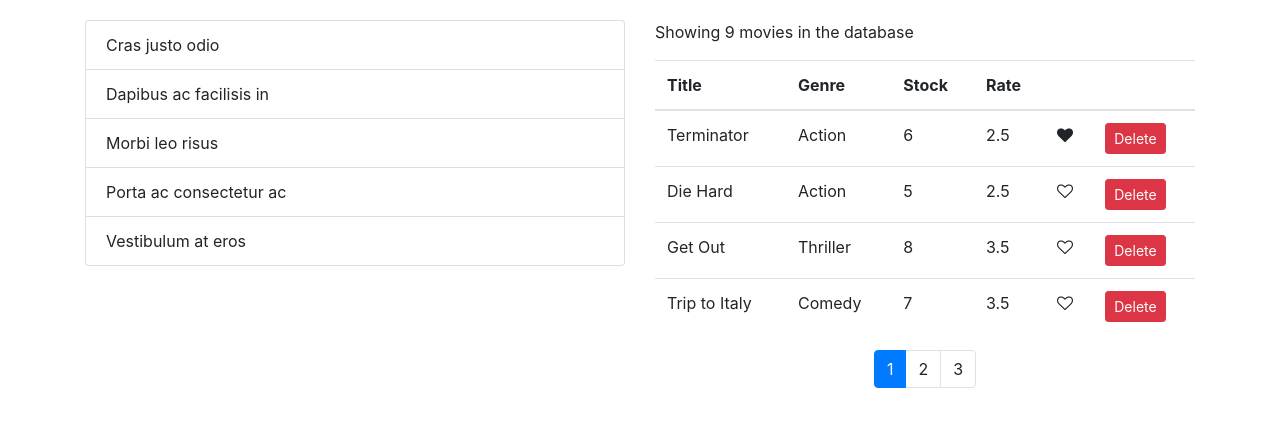
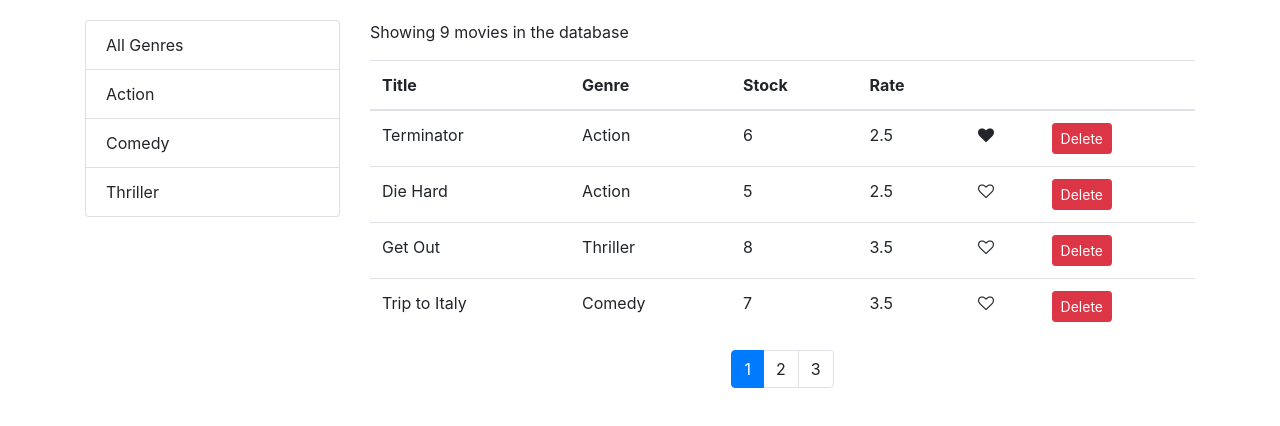
Before and after one commit to Bilal898/mosh-react, a React (Create React App) app: page /movies in a window 1280 px wide. Shown: the top 426 px of the page. Built offline with nearby package versions, Linux system fonts and the light colour scheme.

Commit message:
lesson 79. genre selection

```diff
--- /dev/null
+++ b/src/components/common/listGroup.jsx
@@ -0,0 +1,23 @@
+import React from 'react'
+
+export const ListGroup = (props) => {
+    const { items, textProperty, valueProperty, onItemSelect, selectedItem } = props
+    return (
+        <ul className="list-group">
+            {items.map(item => (
+                <li key={item[valueProperty]}
+                className={item === selectedItem ? "list-group-item active " : "list-group-item"}
+                onClick={() => onItemSelect(item)}
+                >
+                {item[textProperty]}
+                </li>
+
+            ))}
+        </ul>
+    )
+}
+
+ListGroup.defaultProps = {
+    textProperty: 'name',
+    valueProperty: '_id'
+}
--- a/src/components/movies.jsx
+++ b/src/components/movies.jsx
@@ -1,19 +1,28 @@
 import React, { Component } from 'react'
 import { getMovies } from '../services/fakeMovieService'
 import { getGenres } from '../services/fakeGenreService'
-import Like from './common/like'
 import { Pagination } from './common/pagination';
 import { paginate } from '../utils/paginate'
 import { Genres } from './genres';
+import {ListGroup} from './common/listGroup'
+import { MoviesTable } from './moviesTable';
 export default class Movies extends Component {
 
     state = {
-        movies: getMovies(),
+        movies: [],
         pageSize: 4,
         currentPage: 1,
-        genres: getGenres()
+        genres: [],
+        selectedGenre: ''
     }
 
+    componentDidMount(){
+        const genres = [{ name: 'All Genres'}, ... getGenres()]
+        this.setState({
+            movies: getMovies(),
+            genres: genres
+        })
+    }
     handleDelete = (movie) => {
         this.setState({
             movies: this.state.movies.filter(m => (
@@ -33,62 +42,52 @@ export default class Movies extends Component {
     handlePageChange = page => {
         console.log('page', page);
         this.setState({
-            currentPage: page
+            currentPage: page,
+        })
+    }
+
+    handleGenreSelect = genre => {
+        // console.log(genre);
+        this.setState({
+            selectedGenre: genre,
+            currentPage: 1
         })
     }
     render() {
         const  count  = this.state.movies.length
-        const { pageSize, currentPage, movies: allMovies } = this.state
+        const { pageSize, currentPage, selectedGenre, movies: allMovies } = this.state
         if(count === 0)
             return <p>There are no movies in the database</p>
 
-        const movies = paginate(allMovies, currentPage, pageSize)
+        const filtered = selectedGenre && selectedGenre._id ?
+            allMovies.filter(m => m.genre._id === selectedGenre._id ) :
+            allMovies
+
+        const movies = paginate(filtered, currentPage, pageSize)
         return (
-            <React.Fragment>
             <div className="row">
-                <div className="col-sm">
-
-                    <Genres />
+                <div className="col-3">
+                    <ListGroup items={this.state.genres}
+                    onItemSelect={this.handleGenreSelect}
+                    selectedItem={this.state.selectedGenre}
+                    />
                 </div>
-                <div className="col-sm">
-                    <p>Showing {count} movies in the database</p>
-                    <table className="table">
-                        <thead>
-                            <tr>
-                                <th>Title</th>
-                                <th>Genre</th>
-                                <th>Stock</th>
-                                <th>Rate</th>
-                                <th></th>
-                                <th></th>
-                            </tr>
-                        </thead>
-                        <tbody>
-                            {movies.map(movie => (
-                            <tr key={movie._id}>
-                                <td>{movie.title}</td>
-                                <td>{movie.genre.name}</td>
-                                <td>{movie.numberInStock}</td>
-                                <td>{movie.dailyRentalRate}</td>
-                                <td><Like liked={movie.liked}
-                                    onClick={() => this.handleLike(movie)}
-                                /></td>
-                                <td><button
-                                onClick={() => this.handleDelete(movie)}
-                                className="btn btn-danger btn-sm">Delete</button></td>
-                            </tr>
-                            ))}
-                        </tbody>
-                    </table>
+                <div className="col">
+                    <p>Showing {filtered.length} movies in the database</p>
+                    <MoviesTable
+                    movies={movies}
+                    onLike={this.handleLike}
+                    onDelete={this.handleDelete}
+                    />
                     <Pagination
-                        itemsCount={count}
+                        itemsCount={filtered.length}
                         pageSize={pageSize}
                         onPageChange={this.handlePageChange}
                         currentPage={currentPage}
                         />
                 </div>
             </div>
-            </React.Fragment>
+
         )
     }
 }
--- /dev/null
+++ b/src/components/moviesTable.jsx
@@ -0,0 +1,39 @@
+import React from 'react'
+import Like from './common/like'
+
+
+export const MoviesTable = (props) => {
+
+    const { movies, onDelete, onLike} = props
+    return (
+        <table className="table">
+        <thead>
+            <tr>
+                <th>Title</th>
+                <th>Genre</th>
+                <th>Stock</th>
+                <th>Rate</th>
+                <th></th>
+                <th></th>
+            </tr>
+        </thead>
+        <tbody>
+            {movies.map(movie => (
+            <tr key={movie._id}>
+                <td>{movie.title}</td>
+                <td>{movie.genre.name}</td>
+                <td>{movie.numberInStock}</td>
+                <td>{movie.dailyRentalRate}</td>
+                <td><Like liked={movie.liked}
+                    onClick={() => this.onLike(movie)}
+                /></td>
+                <td><button
+                onClick={() => this.onDelete(movie)}
+                className="btn btn-danger btn-sm">Delete</button></td>
+            </tr>
+            ))}
+        </tbody>
+    </table>
+
+    )
+}
```
